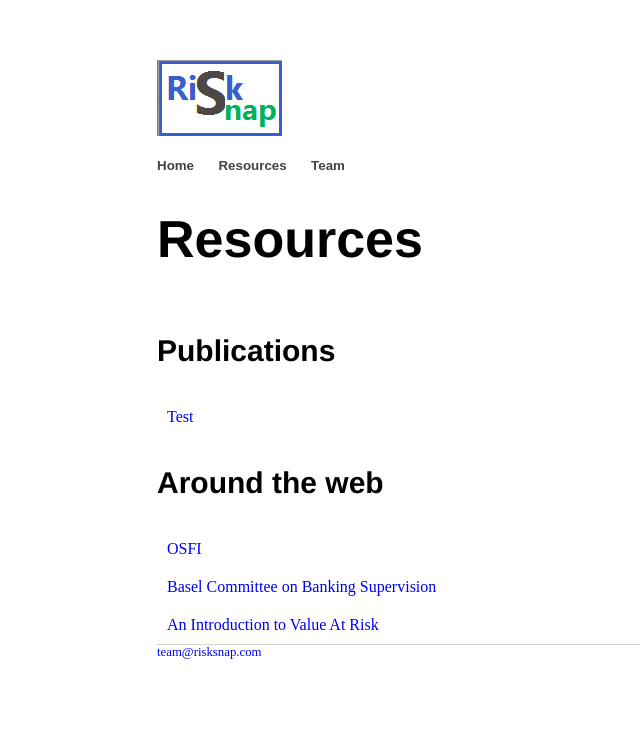
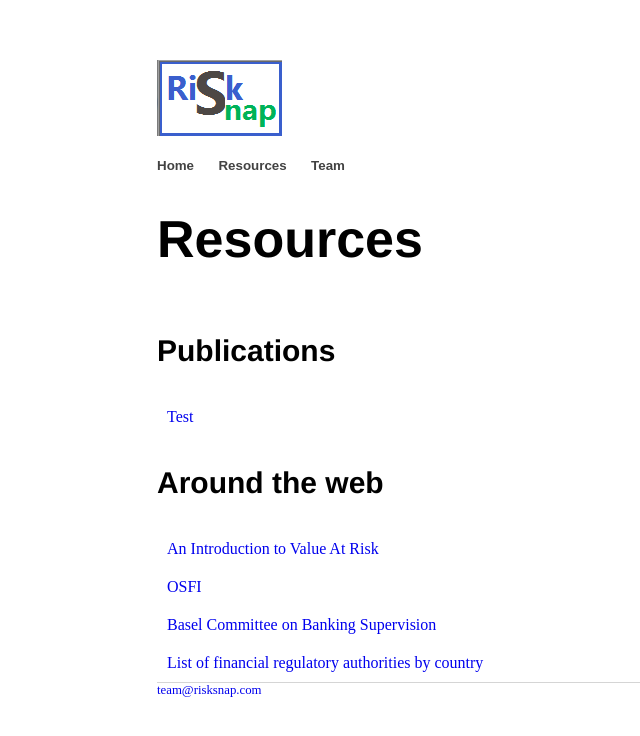
Before and after one commit to risksnap/RiskSnap, a Jekyll site: the page built from resources/index.html, in a window 1280 px wide. Shown: the top 736 px of the page, without its empty margins (35-675 px from the left). Built offline with Jekyll 4.4.1, drawn with Linux system fonts in a browser that asks for light colours.

Commit message:
h1,h2,h3

```diff
--- a/resources/index.html
+++ b/resources/index.html
@@ -15,9 +15,10 @@ layout: resources-template
     <H3>Around the web</H3>
 
     <div class="table">
+        <div class="table-row"><div class="table-body-text-cell"><a href="https://www.investopedia.com/articles/04/092904.asp/">An Introduction to Value At Risk</a></div></div>
         <div class="table-row"><div class="table-body-text-cell"><a href="http://www.osfi-bsif.gc.ca/Eng/Pages/default.aspx">OSFI</a></div></div>
         <div class="table-row"><div class="table-body-text-cell"><a href="https://www.bis.org/bcbs/">Basel Committee on Banking Supervision</a></div></div>
-        <div class="table-row"><div class="table-body-text-cell"><a href="https://www.investopedia.com/articles/04/092904.asp/">An Introduction to Value At Risk</a></div></div>
+        <div class="table-row"><div class="table-body-text-cell"><a href="https://en.wikipedia.org/wiki/List_of_financial_regulatory_authorities_by_country">List of financial regulatory authorities by country</a></div></div>
     </div>
 
 </div><!-- /.blurb -->
```
